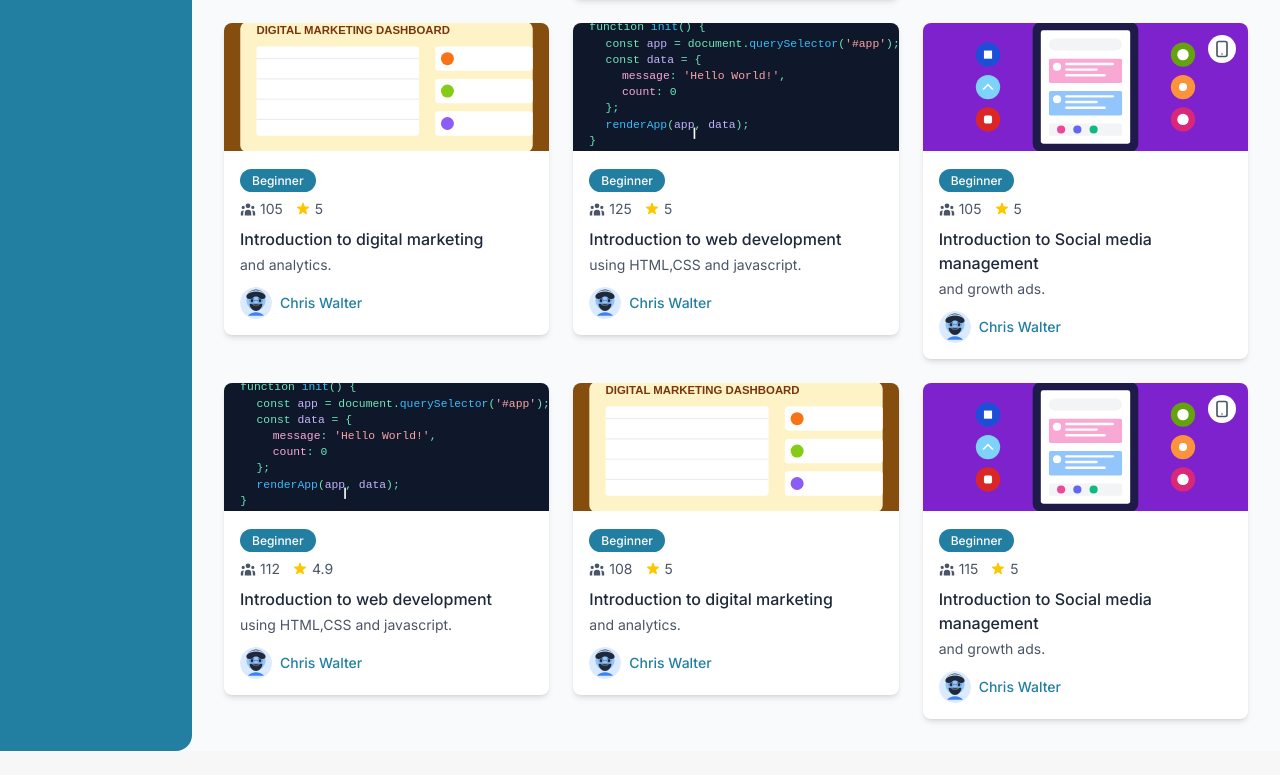
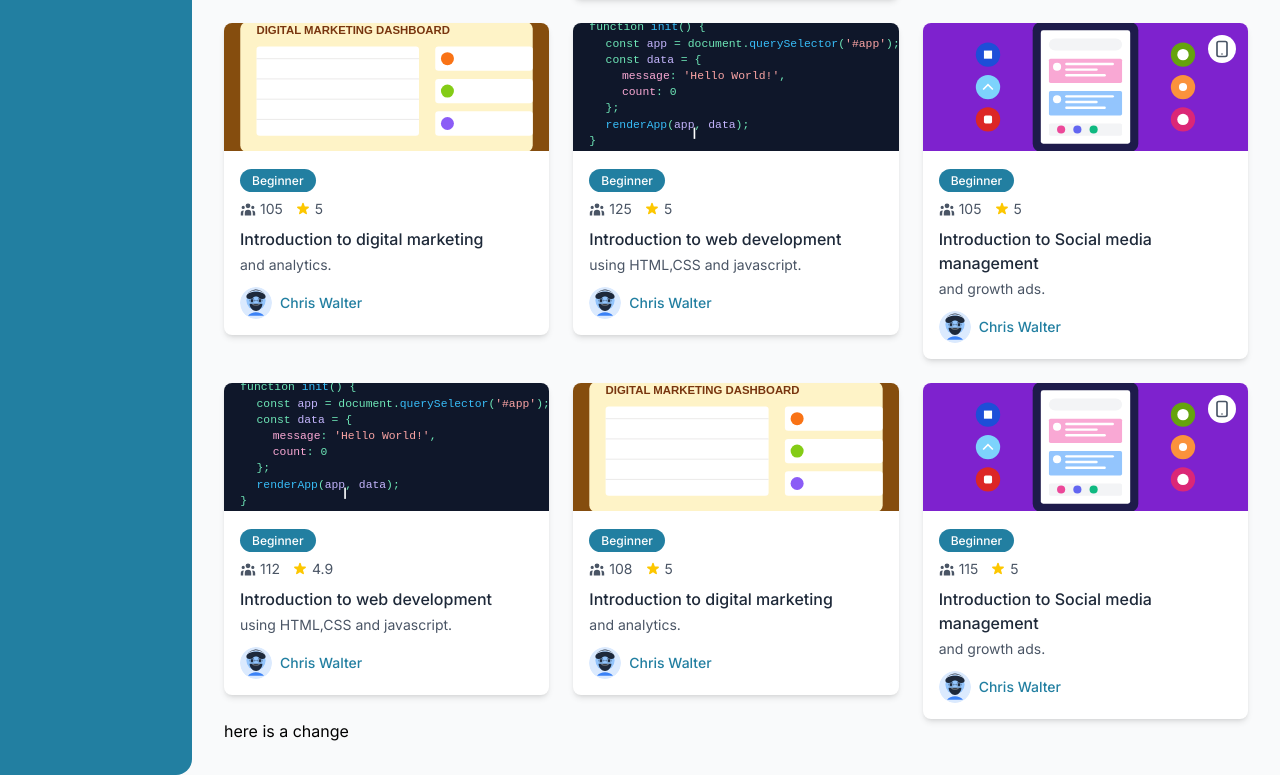
Before and after one commit to TeenGirlsinBlockchain/Techpadie-main, a React (Vite) app in the folder frontend/: page /dashboard in a window 1280 px wide. Shown: the part 453-1228 px from the top of the page. Before the commit the page ends 1204 px from the top, so only its background shows below. Built offline with nearby package versions, Linux system fonts and the light colour scheme; a web font is replaced by a local one.

Commit message:
this is what i want

```diff
--- a/frontend/src/pages/Dashboard.jsx
+++ b/frontend/src/pages/Dashboard.jsx
@@ -10,7 +10,8 @@ import webDevImage from '../../public/icons/web-dev-course-image.svg';
 import digitalMarketingImage from '../../public/icons/digital-marketing-image.svg';
 import socialMediaImage from '../../public/icons/social-media-image.svg';
 
-// Sample course data
+// Sample course data try
+
 const coursesData = [
   {
     id: 1,
@@ -173,6 +174,9 @@ const Dashboard = () => {
             </Link>
           ))}
         </div>
+        <div>
+          <p>here is a change</p>
+        </div>
       </div>
     </div>
   );
```
